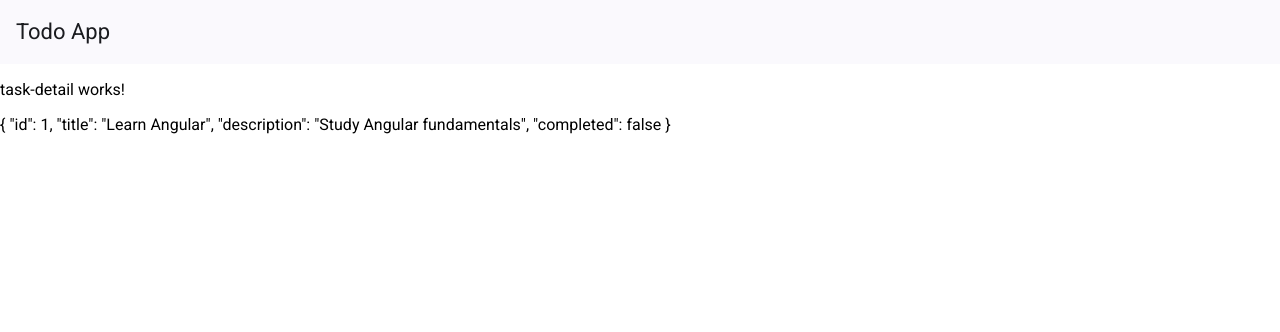
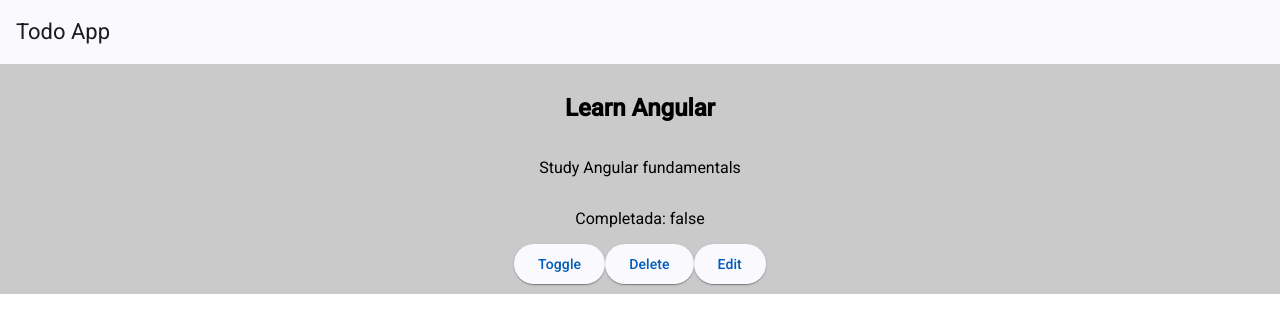
Before and after one commit to jarmandoh/todo-app, an Angular app: page /task/1 in a window 1280 px wide. Shown: the top 332 px of the page. Built offline with nearby package versions, Linux system fonts and the light colour scheme.

Commit message:
details view

```diff
--- a/src/app/components/task-detail/task-detail.component.css
+++ b/src/app/components/task-detail/task-detail.component.css
@@ -0,0 +1,8 @@
+.task-detail{
+    display: flex;
+    flex-direction: column;
+    justify-content: center;
+    align-items: center;
+    background-color: #cacaca;
+    padding: 10px;
+}
--- a/src/app/components/task-detail/task-detail.component.html
+++ b/src/app/components/task-detail/task-detail.component.html
@@ -1,4 +1,10 @@
-<p>task-detail works!</p>
-{{
-    task | json
-}}
+<div class="task-detail">
+    <h2>{{task.title}}</h2>
+    <p>{{task.description}}</p>
+    <p>Completada: {{task.completed}}</p>
+    <div class="actions">
+        <button mat-raised-button color="primary" (click)="onToggle()">Toggle</button>
+        <button mat-raised-button color="warn" (click)="onDelete()">Delete</button>
+        <button mat-raised-button color="accent" (click)="onEdit()">Edit</button>
+    </div>
+</div>
--- a/src/app/components/task-detail/task-detail.component.ts
+++ b/src/app/components/task-detail/task-detail.component.ts
@@ -4,10 +4,12 @@ import { ActivatedRoute } from '@angular/router';
 import { Task } from '../../models/task.model';
 import { JsonPipe } from '@angular/common';
 
+import { MatButtonModule } from '@angular/material/button';
+
 @Component({
   selector: 'app-task-detail',
   imports: [
-    JsonPipe
+    MatButtonModule
   ],
   templateUrl: './task-detail.component.html',
   styleUrl: './task-detail.component.css'
@@ -21,6 +23,15 @@ export class TaskDetailComponent {
       //this.taskService.getTask(id).subscribe(task => this.task = task);
       this.task = this.taskService.tasks.filter(task => task.id === id)[0];
     });
+  }
+  onToggle(){
+    this.task.completed = !this.task.completed;
+  }
+  onDelete(){
+    this.taskService.deleteTask(this.task.id!);
+  }
+  onEdit(){
+    this.taskService.updateTask(this.task);
+  }
 
-  }
 }
```
